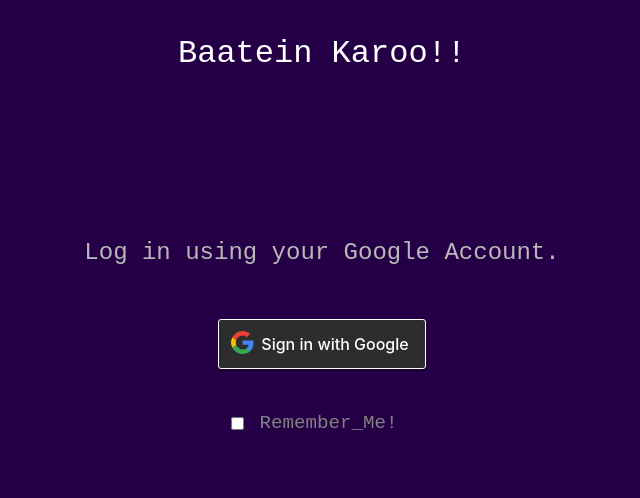
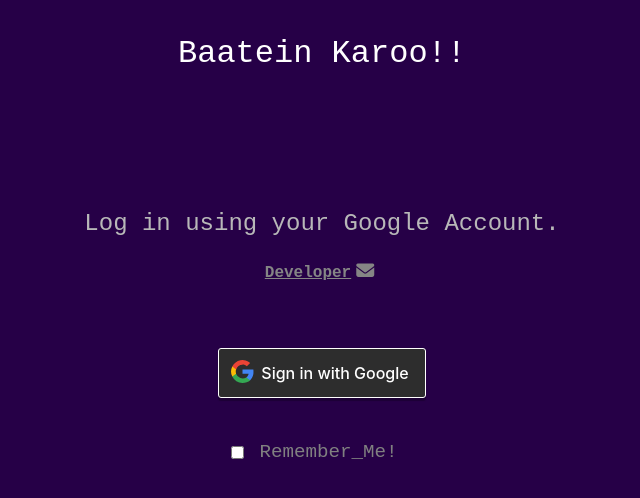
Before and after one commit to TheDevPiyush/2.BaateinKaro-Web, a React (Create React App) app: page / in a window 1280 px wide. Shown: the top 498 px of the page, without its empty margins (318-958 px from the left). Built offline with nearby package versions, Linux system fonts and the light colour scheme; a web font is replaced by a local one.

Commit message:
UI-Updation

```diff
--- a/src/components/Home.css
+++ b/src/components/Home.css
@@ -24,7 +24,7 @@
     margin-top: 10px;
     margin-bottom: 5px;
     padding: 10px;
-    background-color: rgb(63, 63, 63);
+    background-color: rgb(165, 0, 97);
     border-radius: 0px 15px 15px 15px;
     width: fit-content;
 
@@ -37,6 +37,7 @@
     width: 100%;
     justify-content: space-between;
     align-items: center;
+    font-weight: 700;
 
 }
 
@@ -62,8 +63,20 @@
     overflow-y: scroll;
     height: 100%;
     width: 100%;
-    padding-bottom: 70px;
-    padding-top: 50px;
+    padding-bottom: 5px;
+
+}
+
+@media screen and (max-width:500px) {
+
+    .showing-posts {
+        display: flex;
+        flex-direction: column-reverse;
+        overflow-y: scroll;
+        height: 100%;
+        width: 100%;
+        padding-bottom: 70px;
+    }
 
 }
 
@@ -133,7 +146,7 @@
 .logout {
     font-size: x-large;
     cursor: pointer;
-    color: red;
+    color: rgb(255, 0, 0);
 }
 
 .logout:active {
@@ -231,7 +244,8 @@ input:focus {
     margin-top: 30px;
 
 }
-.offline{
+
+.offline {
     position: absolute;
     top: 120%;
     z-index: 9999;
@@ -244,7 +258,7 @@ input:focus {
     opacity: 0.7;
 }
 
-.yesBtn{
+.yesBtn {
     color: white;
     font-size: larger;
     background-color: red;
@@ -257,6 +271,7 @@ input:focus {
     align-items: center;
     user-select: none;
 }
+
 .noBtn {
     color: white;
     font-size: larger;
@@ -272,10 +287,10 @@ input:focus {
 
 }
 
-.yesBtn:active{
+.yesBtn:active {
     background-color: rgb(163, 0, 0)
+}
 
-}
 .noBtn:active {
     background-color: rgb(67, 5, 125);
 
--- a/src/components/Home.js
+++ b/src/components/Home.js
@@ -1,7 +1,7 @@
 import React from 'react'
 import { auth, db } from './Firebase'
 import { Offline, Online } from "react-detect-offline";
-import { addDoc, collection, getDocs, orderBy, query, serverTimestamp, onSnapshot, doc, deleteDoc } from 'firebase/firestore'
+import { addDoc, collection, getDocs, orderBy, query, serverTimestamp, onSnapshot, doc, deleteDoc, limit } from 'firebase/firestore'
 import './Login'
 import './Home.css'
 
@@ -33,7 +33,8 @@ class Home extends React.Component {
             deleteconfirmwindow: false,
             logoutconfirm: false,
             deleteconfirm: false,
-            thepostid: ""
+            thepostid: "",
+            counter: 1
         }
         this.chatContainerRef = React.createRef();
     }
@@ -96,6 +97,7 @@ class Home extends React.Component {
     }
 
 
+
     scrollToBottom = () => {
         try {
             this.chatContainerRef.current.scrollTop = this.chatContainerRef.current.scrollHeight;
@@ -128,7 +130,7 @@ class Home extends React.Component {
     showPost = async () => {
 
         try {
-            const q = query(dataBaseConnection, orderBy("msgidno", "desc"))
+            const q = query(dataBaseConnection, orderBy("msgidno", "desc"), limit(50))
             const data = await getDocs(q)
             this.setState({ showPostState: data.docs.map((doc) => ({ ...doc.data(), id: doc.id })) })
             name = auth.currentUser.displayName
@@ -136,6 +138,7 @@ class Home extends React.Component {
             this.setState({ postStatus: true })
             this.setState({ imgURL: auth.currentUser.photoURL })
             this.scrollToBottom()
+
         }
         catch (error) {
             setTimeout(() => {
--- a/src/components/Login.css
+++ b/src/components/Login.css
@@ -62,7 +62,7 @@ body {
 }
 
 
-@media screen and (max-width:600px) {
+@media screen and (max-width:700px) {
     .logintext {
         font-size: 17 px;
         color: rgb(184, 184, 184);
@@ -71,11 +71,38 @@ body {
 
 }
 
-@media screen and (min-width:600px) and (max-width:5000px) {
+@media screen and (min-width:700px) and (max-width:5000px) {
     .logintext {
         font-size: x-large;
         color: rgb(184, 184, 184);
         margin-top: 20px;
+
+    }
+
+    #contact:hover::after {
+        position: absolute;
+        z-index: 9999;
+        font-size: 20px;
+        background-color: black;
+        color: white;
+        border: 3px solid white;
+        padding: 5px;
+        border-radius: 10px;
+        content: "contactpiyushhere@gmail.com";
+
+    }
+
+    #label:hover::after {
+        position: absolute;
+        z-index: 9999;
+        font-size: 15px;
+        background-color: black;
+        color: white;
+        border: 3px solid white;
+        padding: 5px;
+        border-radius: 10px;
+        width: 200px;
+        content: "You will be logged in automatically next time.";
 
     }
 
@@ -108,6 +135,7 @@ input {
     cursor: pointer;
     user-select: none;
     font-size: larger;
+    position: relative;
 
 }
 
@@ -118,3 +146,22 @@ input {
     flex-direction: column;
     height: 70vh;
 }
+
+#contact {
+    font-size: medium;
+    margin: 15px;
+    color: rgb(133, 133, 133);
+    position: relative;
+}
+
+
+
+a {
+    color: rgb(133, 133, 133);
+}
+
+.fa-envelope {
+    font-size: large;
+    margin: 5px;
+
+}
--- a/src/components/Login.js
+++ b/src/components/Login.js
@@ -107,6 +107,7 @@ class Login extends React.Component {
                             <div className="text-center container logintext" >
                                 Log in using your Google Account.
                             </div>
+                                <span id='contact'><a href="mailto:contactpiyushhere@gmail.com" rel="noreferrer"><strong>Developer</strong><i class="fa fa-envelope" aria-hidden="true"></i> </a></span>
 
                             <div className="my-5 btnbox">
 
```
Also changed, not shown: 2 other files (tests, documents, lock files or other folders).
